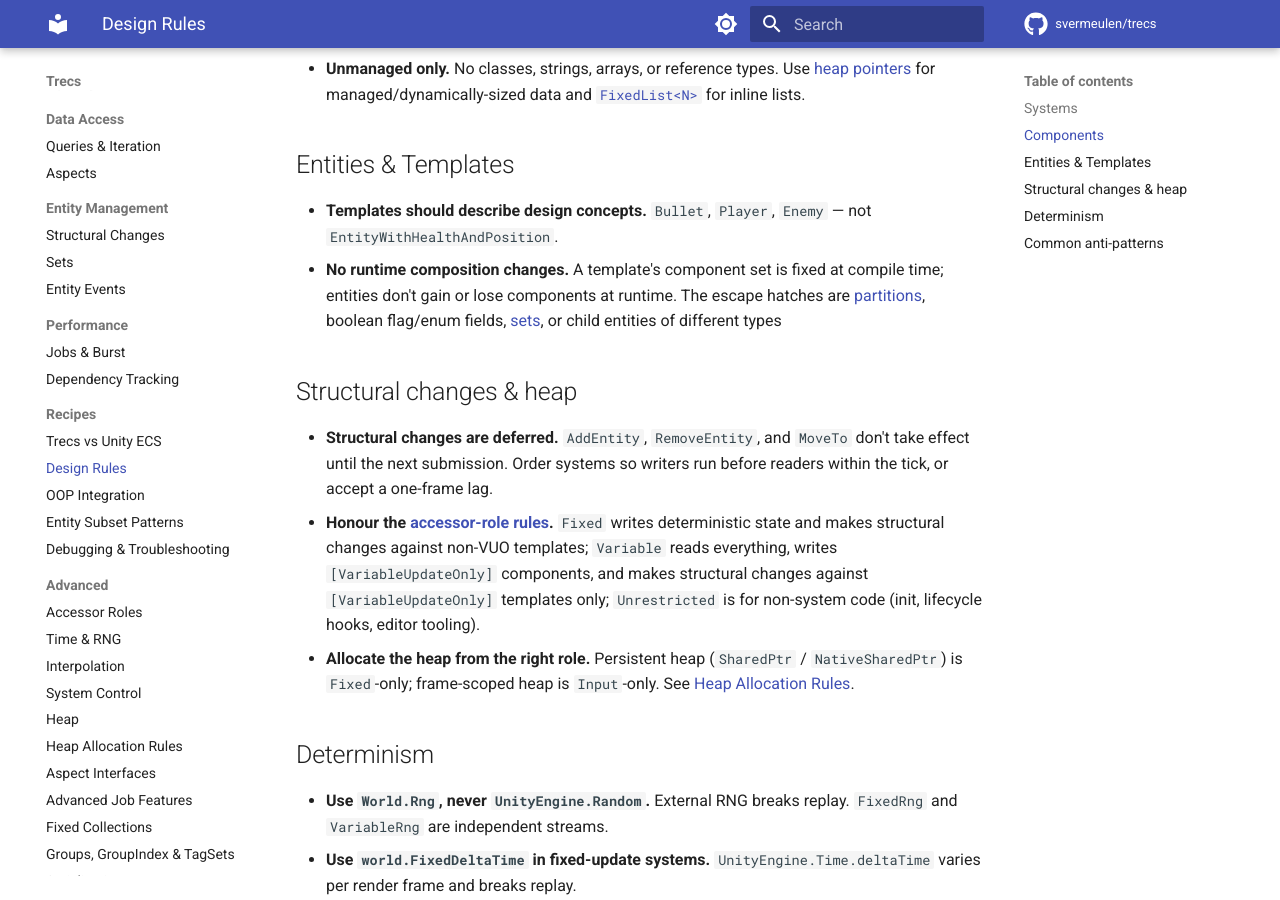
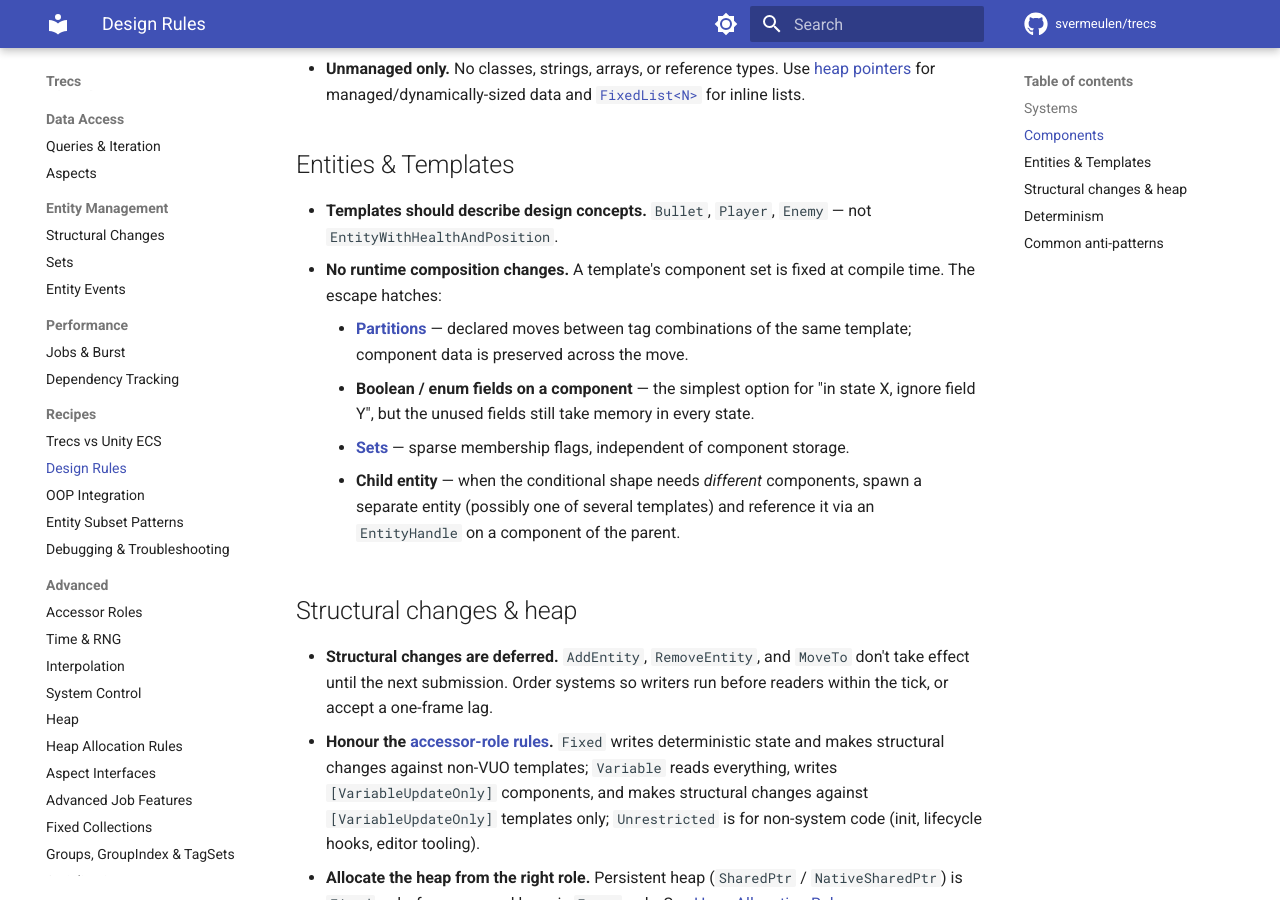
Before and after one commit to svermeulen/trecs, an MkDocs documentation site: the page built from docs/recipes/design-rules.md, in a window 1280 px wide and 900 px high, scrolled down 696 px. Built offline with MkDocs 1.6.1 and Material for MkDocs 9.7.7, drawn with Linux system fonts in a browser that asks for light colours; comment, search, counter and statistics services are not loaded.

Commit message:
Docs: expand the 'no runtime composition changes' escape-hatch list
The previous one-liner just listed names ('partitions, boolean
flag/enum fields, sets, or child entities of different types')
without saying when each is appropriate or what it costs. Replaced
with a sub-bullet list that names each, briefly says what it does,
and notes the relevant tradeoffs:

- Partitions preserve component data across the move.
- Boolean/enum fields are the simplest but the unused fields still
  occupy memory in every state.
- Sets are sparse, independent of component storage.
- Child entity is the right escape hatch when the conditional shape
  needs *different* components — the parent references it via an
  EntityHandle, and the child can be one of several templates.

Co-Authored-By: Claude <noreply@anthropic.com>

```diff
--- a/docs/recipes/design-rules.md
+++ b/docs/recipes/design-rules.md
@@ -17,7 +17,11 @@ Opinionated rules for building with Trecs. Each one points at a longer reference
 ## Entities & Templates
 
 - **Templates should describe design concepts.** `Bullet`, `Player`, `Enemy` — not `EntityWithHealthAndPosition`.
-- **No runtime composition changes.** A template's component set is fixed at compile time; entities don't gain or lose components at runtime. The escape hatches are [partitions](../core/templates.md#partitions), boolean flag/enum fields, [sets](../entity-management/sets.md), or child entities of different types
+- **No runtime composition changes.** A template's component set is fixed at compile time. The escape hatches:
+    - **[Partitions](../core/templates.md#partitions)** — declared moves between tag combinations of the same template; component data is preserved across the move.
+    - **Boolean / enum fields on a component** — the simplest option for "in state X, ignore field Y", but the unused fields still take memory in every state.
+    - **[Sets](../entity-management/sets.md)** — sparse membership flags, independent of component storage.
+    - **Child entity** — when the conditional shape needs *different* components, spawn a separate entity (possibly one of several templates) and reference it via an `EntityHandle` on a component of the parent.
 
 ## Structural changes & heap
 
```
